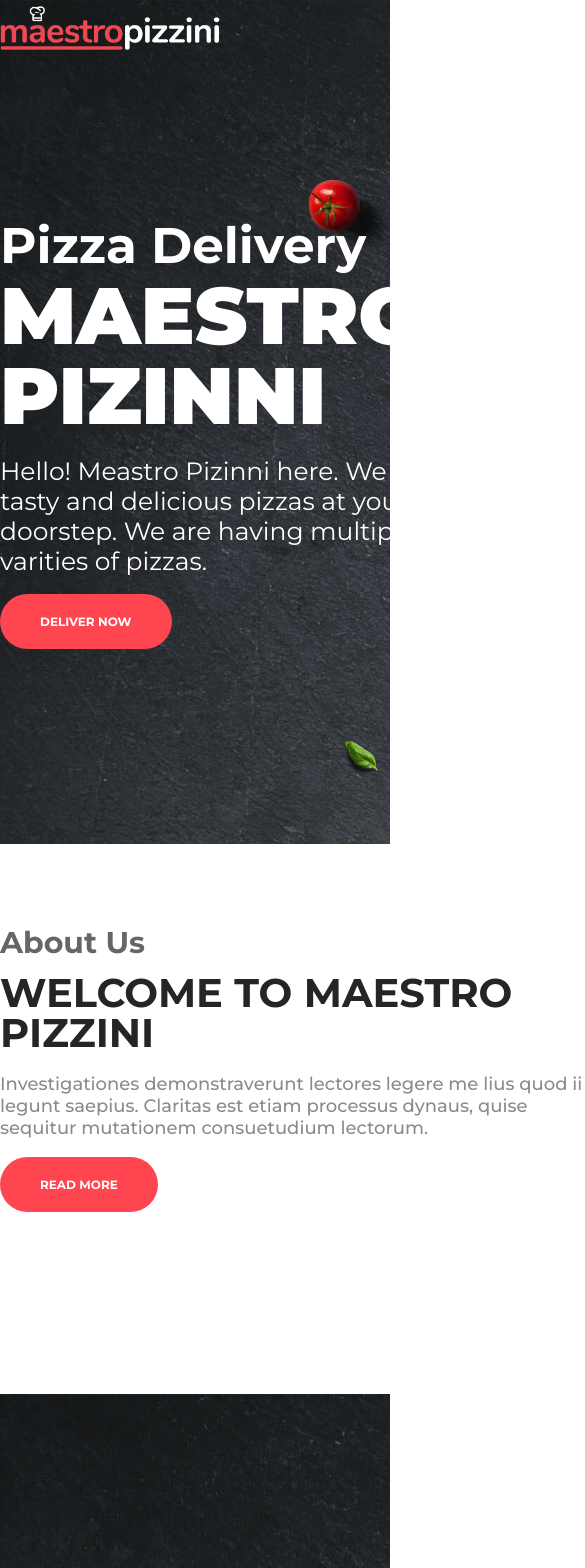
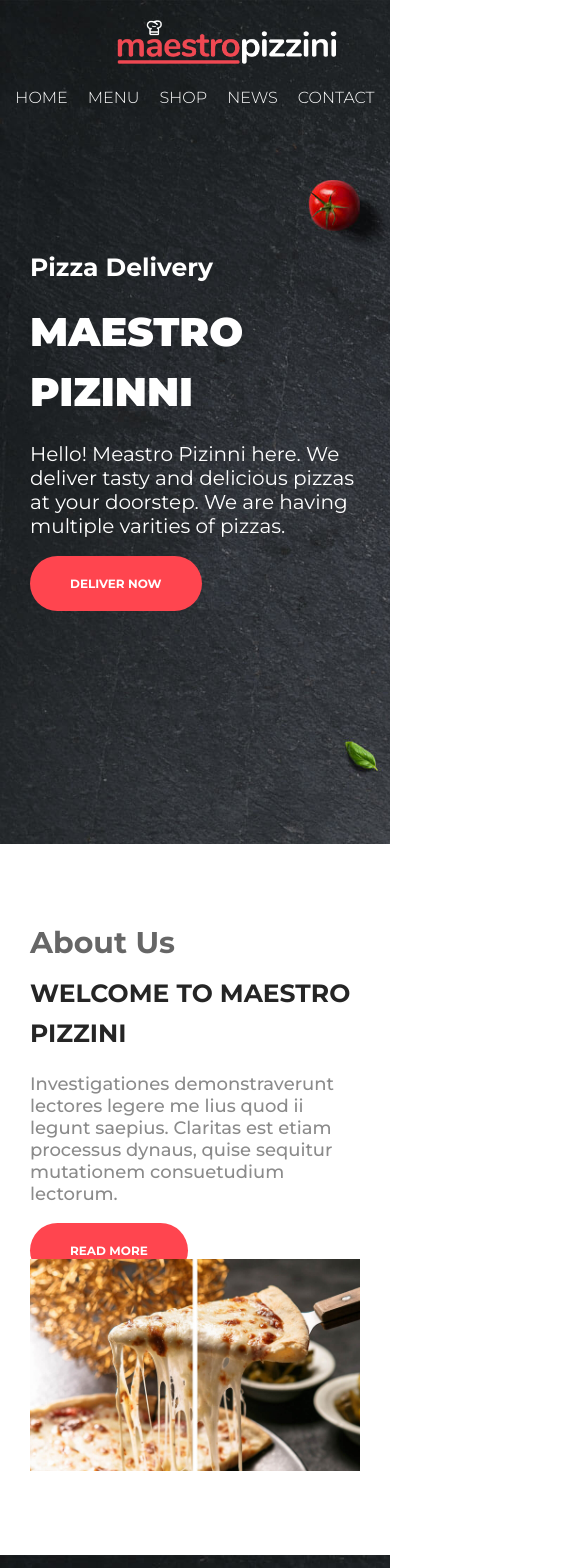
Before and after one commit to prakhyatsinghal/Maestro-Pizzni, a React (Create React App) app: page / in a window 390 px wide. Shown: the top 1568 px of the page, 585 px wide, since content can reach past the window. Built offline with nearby package versions, Linux system fonts and the light colour scheme.

Commit message:
Completed

```diff
--- a/src/App.css
+++ b/src/App.css
@@ -112,6 +112,7 @@ body{
 .row{
   width:100%;
   display: flex;
+  flex-wrap: wrap;
 }
 
 .col-6{
@@ -121,6 +122,11 @@ body{
 .col-3 {
   width : 25%;
 }
+
+.col-4 {
+  width : 33.333333333%;
+}
+
 .about h3 {
   color: rgba(37, 37, 37, 0.7);
   font-size: 30px;
@@ -205,3 +211,107 @@ body{
   font-weight : 400;
   margin-top : 10px;
 }
+
+.prices{
+  width : 100%;
+  padding : 80px 0;
+}
+
+.price{
+  padding : 20px;
+  text-align : center;
+}
+
+.price__img {
+  width : 100%;
+}
+
+.price__img img{
+  width : 250px;
+}
+
+.price__heading {
+  margin-top : 20px;
+  font-style : 25px;
+}
+
+.price__text{
+  margin-top : 15px;
+  color : #888888;
+  font-size : 18px;
+  font-weight: 300;
+}
+
+.price_rs{
+  font-size: 25px;
+  margin-top : 15px;
+}
+
+.price_rs {
+  font-size: 30px;
+  margin-top: 15px;
+}
+
+@media (max-width: 700px) {
+  .navbar__text {
+    display: flex;
+    height: auto;
+    flex-direction: column;
+    align-items: center;
+    width: 100%;
+    margin: 0 auto;
+  }
+  .logo {
+    margin-bottom: 20px;
+    margin-top: 20px;
+  }
+  .container {
+    width: 100%;
+    padding: 0 30px;
+  }
+  .banner__text {
+    width: auto;
+  }
+  .banner__text h3 {
+    font-size: 25px !important;
+  }
+  .banner__text h1 {
+    font-size: 40px;
+    line-height: 60px;
+    font-weight: 900;
+    margin-top: 20px;
+  }
+  .banner__text p {
+    font-size: 20px;
+    font-weight: 400;
+    margin-top: 20px;
+  }
+  .navbar__ul {
+    width: 100%;
+    justify-content: center;
+  }
+  .navbar__ul li a {
+    text-decoration: none;
+    color: #fff;
+    padding: 0 10px;
+    font-weight: 300;
+    text-transform: uppercase;
+  }
+  .col-3,
+  .col-4,
+  .col-6 {
+    width: 100%;
+  }
+  .client {
+    margin: 20px 0;
+  }
+  .about h1 {
+    font-size: 25px;
+  }
+  .shop h1 {
+    font-size: 25px;
+  }
+  .menu h1 {
+    font-size: 25px;
+  }
+}
```
